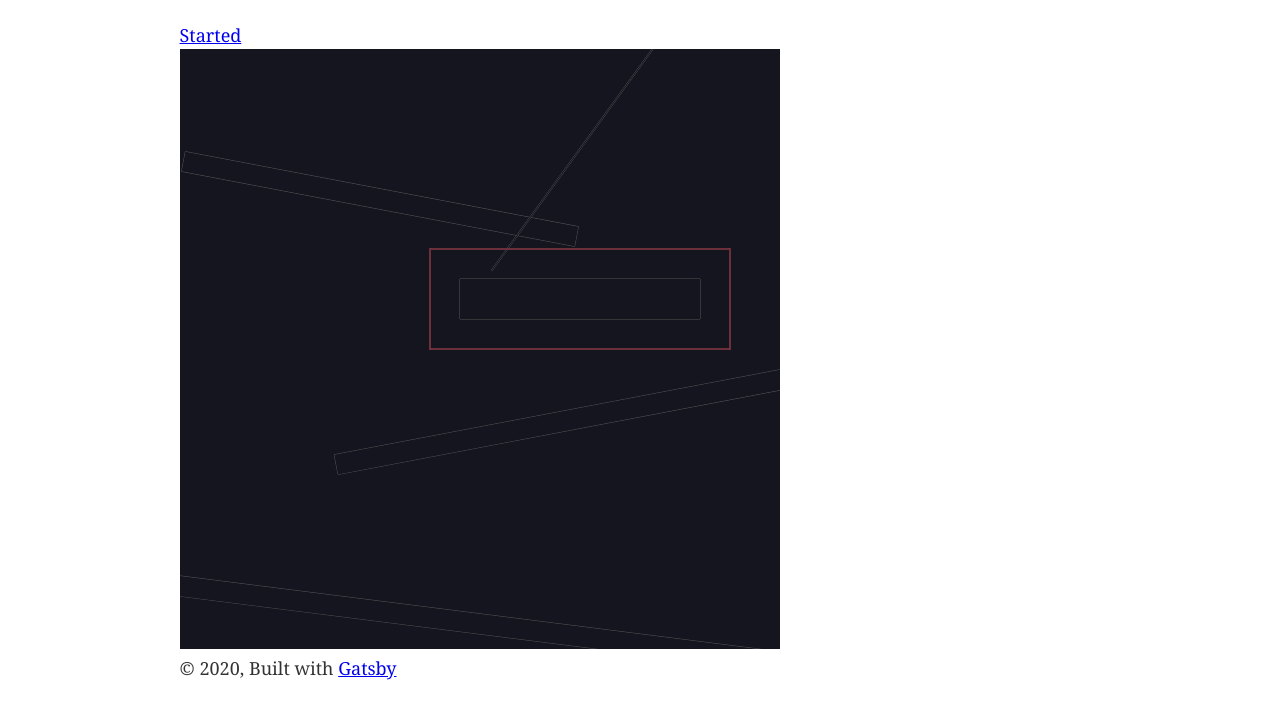
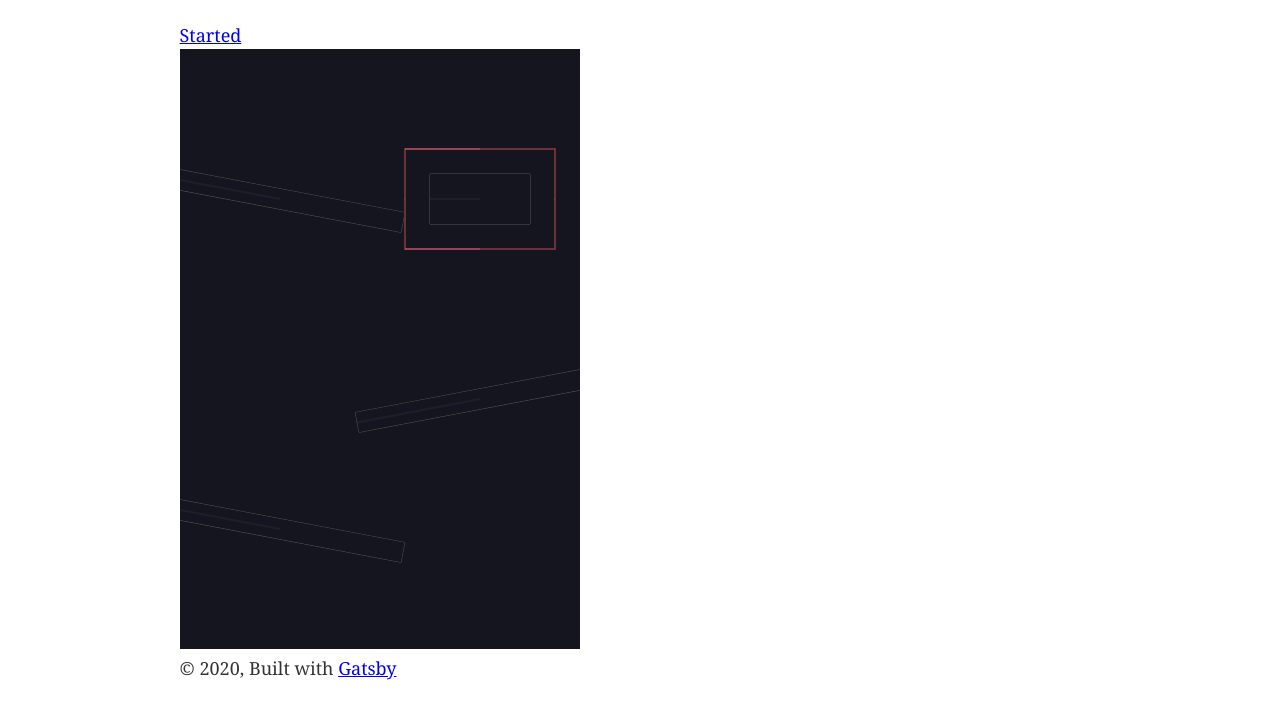
Before and after one commit to morgante/mousetrap, a Gatsby site in the folder frontend/: page / in a window 1280 px wide. Shown: the part 171-878 px from the top of the page. Built offline with nearby package versions, Linux system fonts and the light colour scheme; Gatsby itself is replaced by a stand-in of ours; no server answers.

Commit message:
Work on scaling and animations

```diff
--- a/frontend/src/components/mousetrap/scene.js
+++ b/frontend/src/components/mousetrap/scene.js
@@ -1,6 +1,6 @@
 import PropTypes from "prop-types";
 import React from "react";
-import Matter, { Body, Bodies, Composites, Events, World, Common } from "matter-js";
+import Matter, { Body, Bodies, Composite, Events, World, Common } from "matter-js";
 import _ from 'lodash'
 
 const ballColors = {
@@ -41,38 +41,33 @@ class Scene extends React.Component {
     }
 
     componentDidMount() {
-        var engine = Matter.Engine.create({
-            // positionIterations: 20
-        });
+        const engine = Matter.Engine.create({});
+        const world = engine.world;
 
-        var render = Matter.Render.create({
+        const scale = {
+            x: 0.5,
+            y: 1
+        };
+
+        const render = Matter.Render.create({
             element: this.refs.scene,
             engine: engine,
             options: {
-              width: 600,
+              width: scale.x * 800,
               height: 600,
-              wireframes: false
+              wireframes: false,
+              showAngleIndicator: true
             }
         });
 
         World.add(engine.world, [
-            Bodies.rectangle(200, 150, 400, 20, { isStatic: true, angle: Math.PI * 0.06 }),
-            Bodies.rectangle(500, 350, 700, 20, { isStatic: true, angle: -Math.PI * 0.06 }),
-            Bodies.rectangle(340, 580, 700, 20, { isStatic: true, angle: Math.PI * 0.04 })
+            Bodies.rectangle(scale.x * 200, 150, scale.x * 500, 20, { isStatic: true, angle: Math.PI * 0.06 }),
+            Bodies.rectangle(scale.x * 600, 350, scale.x * 500, 20, { isStatic: true, angle: -Math.PI * 0.06 }),
+            Bodies.rectangle(scale.x * 200, 480, scale.x * 500, 20, { isStatic: true, angle: Math.PI * 0.06 }),
         ]);
 
-        // Add a filter/obstacle
-        const blocker = Bodies.rectangle(400, 100, 300, 1, {
-            isStatic: true,
-            angle: Math.PI * -0.3,
-            collisionFilter: {
-                mask: collissionMask("box_blocked")
-            }
-        });
-        World.add(engine.world, blocker);
-
         // Add a sensor
-        const addBox = (world, x, y, width, height, opts) => {
+        const addBox = (x, y, width, height, opts) => {
             const options = {
                 isStatic: true,
                 render: {
@@ -89,7 +84,7 @@ class Scene extends React.Component {
                 Bodies.rectangle(x + (width / 2), y, 1, height, options)
             ]);
 
-            var sensor = Bodies.rectangle(x, y, width - 60, height - 60, {
+            var sensor = Bodies.rectangle(x, y, width - 50, height - 50, {
                 isSensor: true,
                 isStatic: true,
                 render: {
@@ -100,11 +95,6 @@ class Scene extends React.Component {
             World.add(world, sensor);
             return sensor;
         }
-        var collider = addBox(engine.world, 400, 250, 300, 100, {
-            collisionFilter: {
-                mask: collissionMask("box_blocked")
-            }
-        });
 
         const enterBox = (box_name, body) => {
             const ballState = this.state.balls[body.label];
@@ -119,14 +109,52 @@ class Scene extends React.Component {
                     }
                 }
             });
+        };
 
-            var forceMagnitude = 2 * body.mass;
+        const collider = addBox(scale.x * 600, 150, scale.x * 300, 100, {
+            collisionFilter: {
+                mask: collissionMask("box_blocked")
+            }
+        });
+
+        const explode = (body) => {
+            if (body.isStatic) {
+                return;
+            }
+
+            const ballState = this.state.balls[body.label];
+            if (ballState === undefined) {
+                return;
+            }
+
+            if (!ballState.boxed) {
+                return;
+            }
+
+            const forceMagnitude = 0.01 * body.mass;
 
             Body.applyForce(body, body.position, {
                 x: (forceMagnitude + Common.random() * forceMagnitude) * Common.choose([1, -1]),
                 y: -forceMagnitude + Common.random() * -forceMagnitude
             });
-        };
+        }
+
+        var counter = 0;
+        Events.on(engine, 'afterUpdate', function(event) {
+            counter += 1;
+            // every 0.5 sec
+            if (counter >= 60 * 0.5) {
+                // create some random forces
+                const bodies = Composite.allBodies(engine.world);
+
+                for (var i = 0; i < bodies.length; i++) {
+                    explode(bodies[i]);
+                }
+
+                // reset counter
+                counter = 0;
+            }
+        });
 
         Events.on(engine, 'collisionStart', function(event) {
             var pairs = event.pairs;
@@ -136,10 +164,8 @@ class Scene extends React.Component {
 
                 if (pair.bodyA === collider) {
                     enterBox("collider", pair.bodyB);
-                    pair.bodyB.render.fillStyle = ballColors['red'];
                 } else if (pair.bodyB === collider) {
                     enterBox("collider", pair.bodyA);
-                    pair.bodyA.render.fillStyle = ballColors['red'];
                 }
             }
         });
@@ -185,8 +211,8 @@ class Scene extends React.Component {
             frictionAir: 0,
             friction: 0.0001,
             restitution: 0.8,
+            density: 0.000001,
             label: ball.id,
-            // density: 0.001,
             render: {
                 fillStyle: ballColors[ball.color],
                 lineWidth: 1
```
